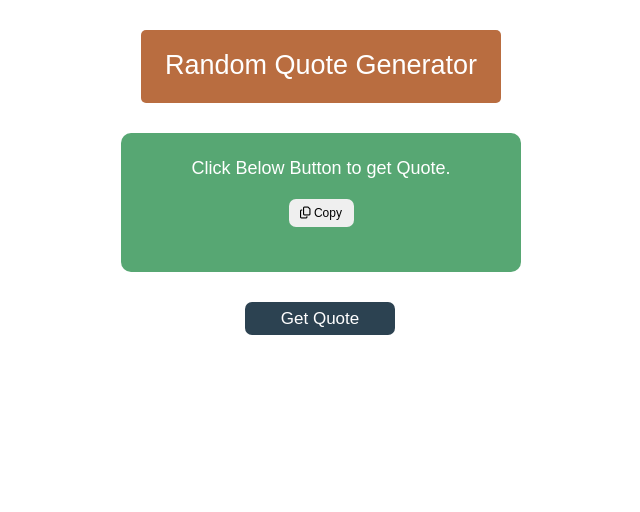
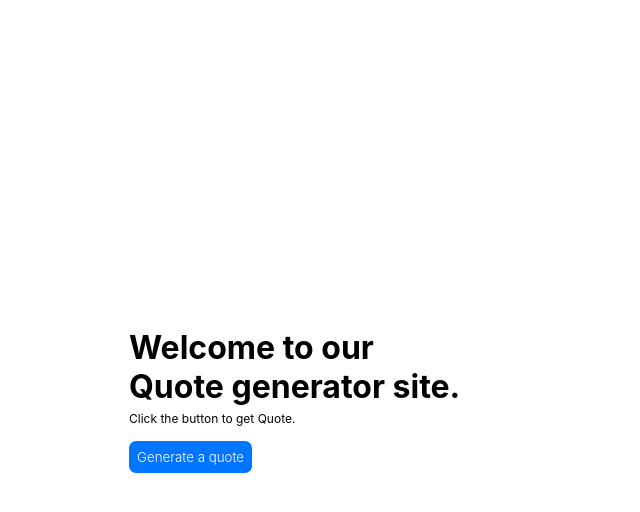
Before and after one commit to dhruvdankhara/JavaScript-Project, a plain HTML site: page Random-Quote-Generator/index.html in a window 1280 px wide. Shown: the whole page, without its empty margins (319-959 px from the left). Drawn offline with Linux system fonts and the light colour scheme.

Commit message:
change design of page

```diff
--- a/Random-Quote-Generator/index.html
+++ b/Random-Quote-Generator/index.html
@@ -10,23 +10,15 @@
 </head>
 <body>
     <div class="container">
-        <div class="title">
-            <h1>Random Quote Generator</h1>
+        <div class="box">
+            <h1>Welcome to our <br>Quote generator site.</h1>
+            <p>Click the button to get Quote.</p>
+            <button class="btn">
+                <a href="quote.html">
+                    Generate a quote
+                </a>
+            </button>
         </div>
-
-        <div class="box">
-            <p>Click Below Button to get Quote.</p>
-            <button class="copy">
-                <i class="fa-regular fa-copy"></i>
-                Copy
-                <span class="tooltip-text" id="top">Copied To Clipboard!</span>
-            </button>
-            <br>
-        </div>
-
-        <button id="btn">Get Quote</button>
     </div>
-
-    <script src="script.js"></script>
 </body>
 </html>
--- /dev/null
+++ b/Random-Quote-Generator/quote.css
@@ -0,0 +1,96 @@
+*{
+    margin: 0;
+    padding: 0;
+    font-family: inter;
+}
+
+.container {
+    width: 100vw;
+    height: 100vh;
+    display: flex;
+    flex-direction: row;
+    justify-content: center;
+    align-items: center;
+}
+
+.box{
+    width: 40%;
+    display: flex;
+    flex-direction: column;
+    align-items: center;
+}
+
+.quote {
+    font-size: 30px;
+    text-align: center;
+}
+
+hr {
+    margin: 10px 0px;
+    width: 80%;
+}
+
+.bottom {
+    width: 80%;
+    display: flex;
+    flex-direction: row;
+    justify-content: space-between;
+    align-items: center;
+}
+
+.bottom .icon-box {
+    display: flex;
+    flex-direction: row;
+    justify-content: center;
+    align-items: center;
+}
+
+.bottom .icons {
+    width: 30px;
+    height: 30px;
+    border-radius: 50%;
+    background: transparent;
+    border: 1px solid #456FDB;
+    margin: 0px 5px;
+}
+
+.bottom .icons .icon {
+    display: flex;
+    justify-content: center;
+    align-items: center;
+    cursor: pointer;
+}
+
+.tooltip-text {
+    visibility: hidden;
+    position: absolute;
+    z-index: 1;
+    width: 180px;
+    color: white;
+    font-size: 12px;
+    background-color: #192733;
+    border-radius: 10px;
+    opacity: .8;
+    padding: 10px;
+  }
+
+#top {
+    top: -40px;
+    right: -310%;
+}
+
+.copy {
+    position: relative;
+}
+
+#btn {
+    display: block;
+    border-radius: 7px;
+    border: none;
+    border: 1px solid #0047FF;
+    color: #0047FF;
+    background-color: #fff;
+    padding: 8px;
+    font-weight: 500;
+    cursor: pointer;
+}
--- a/Random-Quote-Generator/script.js
+++ b/Random-Quote-Generator/script.js
@@ -14,16 +14,16 @@ async function getQuote(){
     const url = "https://api.quotable.io/random";
     let response = await fetch(url);
     let data = await response.json();
-    p.innerText = `"${data.content}"`;
+    p.innerText = `“${data.content}“`;
 }
 
 copy.addEventListener("click", () => {
     return navigator.clipboard.writeText(p.innerText);
-});
+ });
 btn.addEventListener("click", getQuote);
 copy.addEventListener("click", showToolTip)
 
-
+getQuote();
 
 
 // fetch("https://api.quotable.io/random")
--- a/Random-Quote-Generator/style.css
+++ b/Random-Quote-Generator/style.css
@@ -1,98 +1,43 @@
-*{
+* {
     margin: 0;
     padding: 0;
-    box-sizing: border-box;
-    font-family: Arial, Helvetica, sans-serif;
+    /* box-sizing: border-box; */
+    font-family: inter;
 }
 
-.container{
-    text-align: center;
-    vertical-align: middle;
-    display: grid;
+.container {
+    width: 100vw;
+    height: 100vh;
+    display: flex;
+    flex-direction: row;
     justify-content: center;
-    text-align: center;
+    align-items: center;
 }
 
-.title{
-    /* width: 400px; */
-    height: 73px;
-    background-color: #B96D40;
-    border-radius: 5px;
-    margin: 30px 20px;
-    padding: 0px 15px;
+.box {
+    /* background-color: red; */
+    width: 30%;
 }
 
-h1{
-    /* width: 400px; */
-    height: 55px;
-    color: white;
-    margin-top: 8px;
-    display: flex;
-    flex-direction: column;
-    justify-content: center;
-    font-size: 27px;
-    font-weight: 400;
+h1 {
+    font-size: 32px;
 }
 
-.box{
-    width: 400px;
-    height: auto;
-    background-color: #57A773;
-    border-radius: 10px;
-    padding: 25px;
+p {
+    font-size: 12px;
+    margin: 5px 0px 15px 0px;
 }
 
-p{
-    font-size: 18px;
-    width: 100%;
-    height: auto;
-    color: #fff;
+.btn {
+    width: auto;
+    border-radius: 7px;
+    border: none;
+    background-color: #0075FF;
+    padding: 8px;
 }
 
-.tooltip-text {
-    visibility: hidden;
-    position: absolute;
-    z-index: 1;
-    width: 180px;
-    color: white;
-    font-size: 12px;
-    background-color: #192733;
-    border-radius: 10px;
-    padding: 10px 15px 10px 15px;
-  }
-
-#top {
-    top: -40px;
-    left: -85%;
+.btn a {
+    text-decoration: none;
+    color: #fff;
+    font-weight: 300;
 }
-
-.copy {
-    width: 65px;
-    height: 28px;
-    margin: 40px;
-    margin: 20px 0px;
-    padding: 3px;
-    border: none;
-    border-radius: 7px;
-    position: relative;
-    font-family: Arial;
-    font-size: 12px;
-    display: inline-block;
-    text-align: center;
-    cursor: pointer;
-}
-
-#btn{
-    width: 150px;
-    height: 33px;
-    color: #fff;
-    background: #2C4251;
-    margin: 30px 0px 20px 0px;
-    position: relative;
-    left: 31%;
-    border: none;
-    border-radius: 7px;
-    font-size:17px;
-    font-weight: 400;
-    cursor: pointer;
-}
```
Also changed, not shown: Dictionary/script.js (+6 -3 lines), Random-Quote-Generator/quote.html (added, +41 -0 lines), Random-Quote-Generator/icon/copy-solid.svg (added), Random-Quote-Generator/icon/share-nodes-solid.svg (added).
